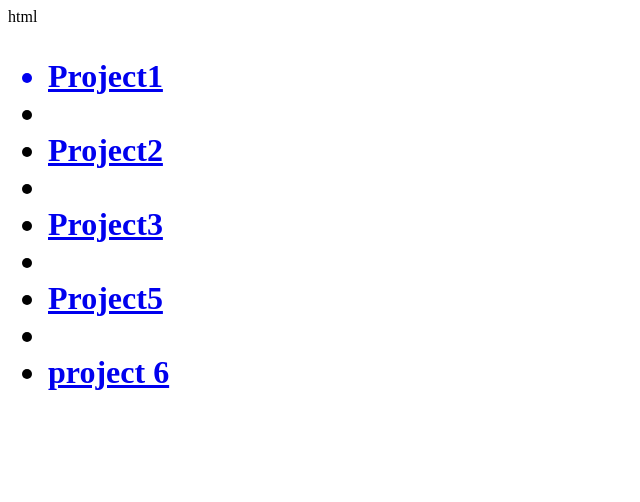
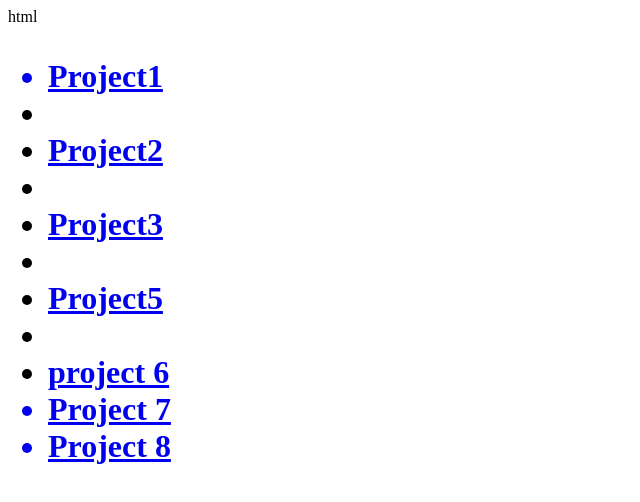
Before and after one commit to jazminvelazquez0202/jazminvelazquez0202-github.io, a plain HTML site: page index.html in a window 1280 px wide. Shown: the whole page, without its empty margins (0-640 px from the left). Drawn offline with Linux system fonts and the light colour scheme.

Commit message:
Update index.html

```diff
--- a/index.html
+++ b/index.html
@@ -13,6 +13,8 @@ html
    <a href="project3.html"><li>Project3<li></a>
    <a href="tables/project5.html"><li>Project5<li></a>
    <a href="project6/project6.html"><li>project 6</li></a>
+   <a href="project7/project7.html"><li>Project 7</li></a>
+   <a href="project8/project8.html"><li>Project 8</li></a>
 
 
  </ul>
```
